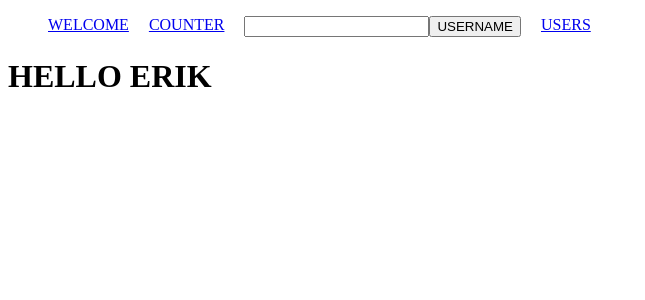
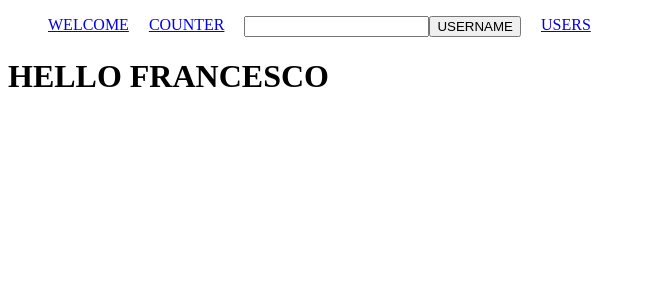
Before and after one commit to Leonardocamisa/react_exercises, a React (Create React App) app in the folder exercises/: page / in a window 1280 px wide. Shown: the top 300 px of the page, without its empty margins (0-645 px from the left). Built offline with nearby package versions, Linux system fonts and the light colour scheme.

Commit message:
exercise completed

```diff
--- a/exercises/src/App.js
+++ b/exercises/src/App.js
@@ -38,7 +38,7 @@ export function App() {
           </li>
         </ul>
         <Routes>
-          <Route path="/" element={<Welcome name="ERIK" />}></Route>
+          <Route path="/" element={<Welcome name="FRANCESCO" />}></Route>
           <Route path="counter" element={<ClickCounter />}></Route>
           <Route path="users" element={<GithubUserList />}>
           <Route index element= {<div>Add a user and select it</div>}/>
```
